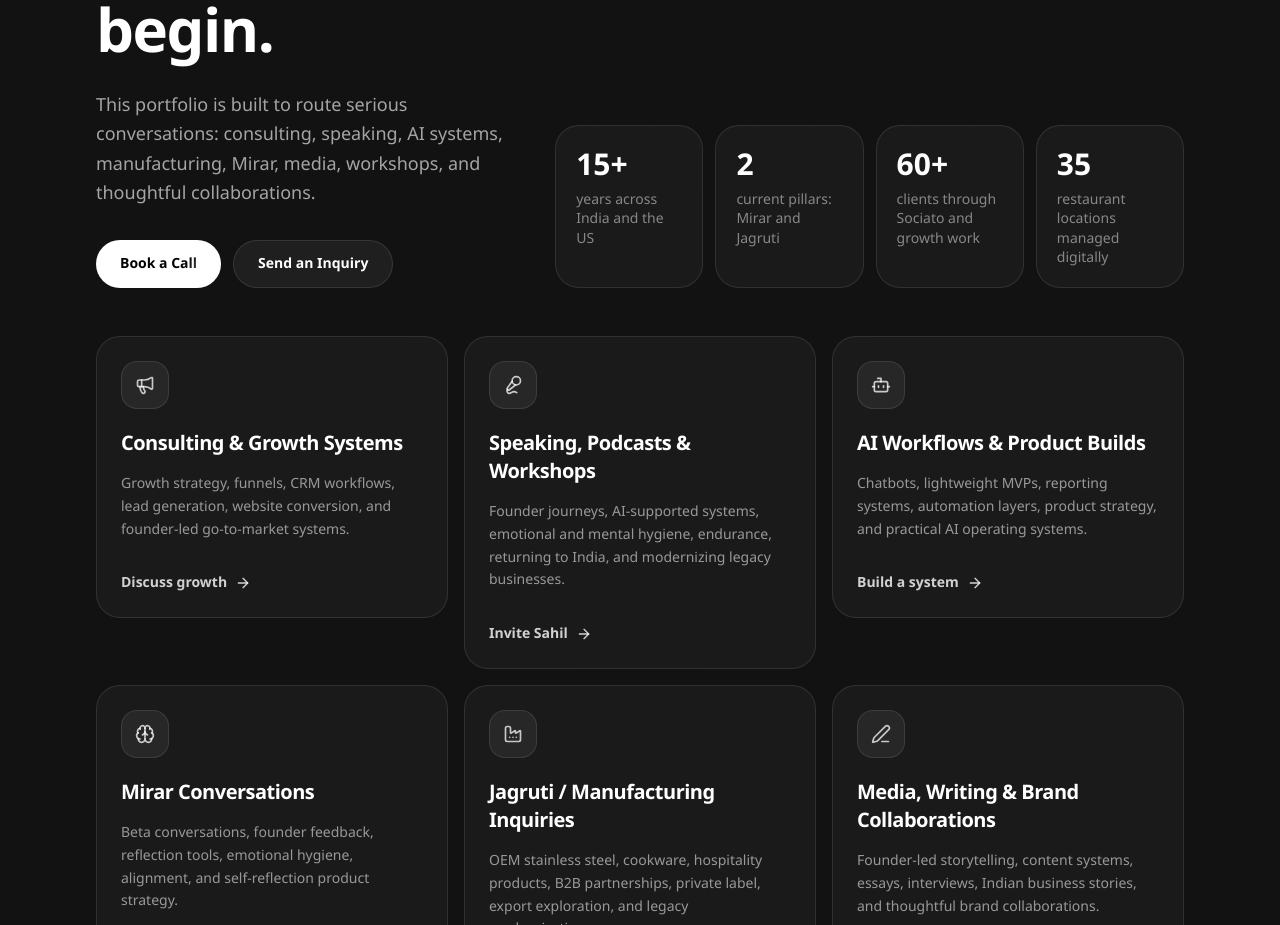
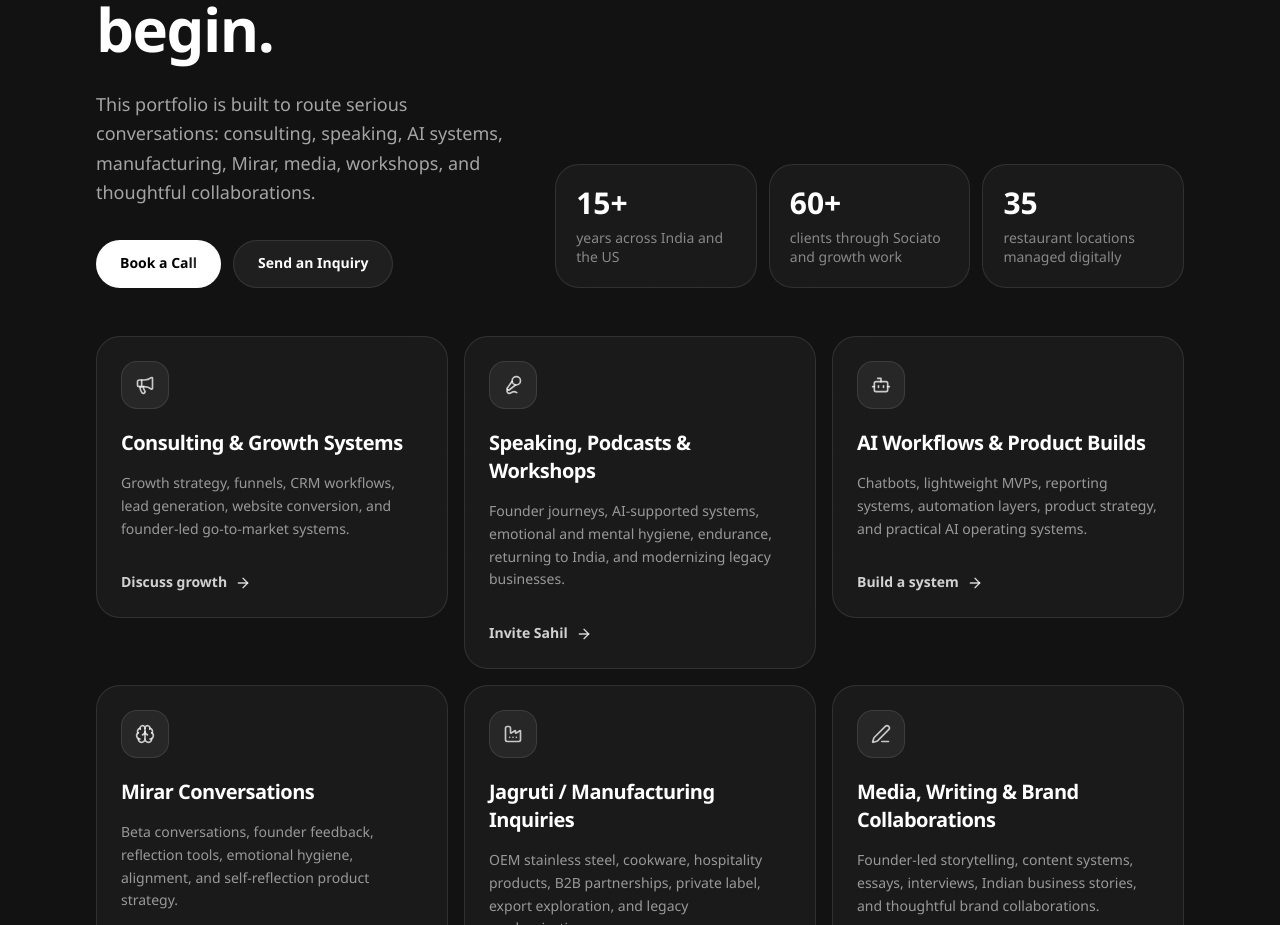
Before and after one commit to sahilaharia-design/portfolio-sahil-haria, a Next.js app: page / in a window 1280 px wide. Shown: the part 7500-8425 px from the top of the page. Built offline with nearby package versions, Linux system fonts and the light colour scheme; no server answers.

Commit message:
Remove current pillars stat

```diff
--- a/src/components/InquiryRoutes.tsx
+++ b/src/components/InquiryRoutes.tsx
@@ -65,7 +65,6 @@
 
 const signals = [
   { value: "15+", label: "years across India and the US" },
-  { value: "2", label: "current pillars: Mirar and Jagruti" },
   { value: "60+", label: "clients through Sociato and growth work" },
   { value: "35", label: "restaurant locations managed digitally" },
 ];
@@ -107,7 +106,7 @@
             </div>
           </Reveal>
 
-          <Stagger className="grid grid-cols-2 gap-3 md:grid-cols-4">
+          <Stagger className="grid grid-cols-1 gap-3 sm:grid-cols-3">
             {signals.map((signal) => (
               <StaggerItem
                 key={signal.label}
```
